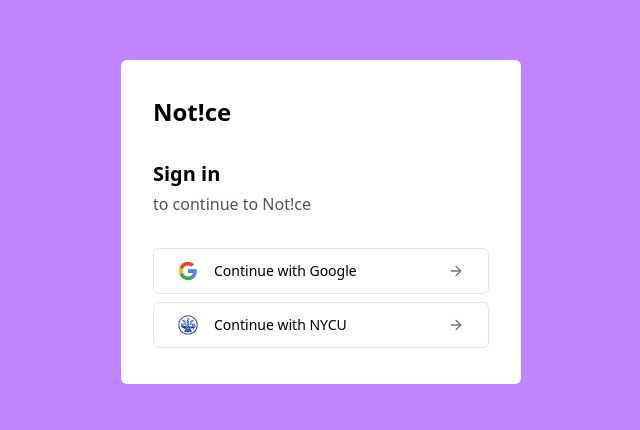
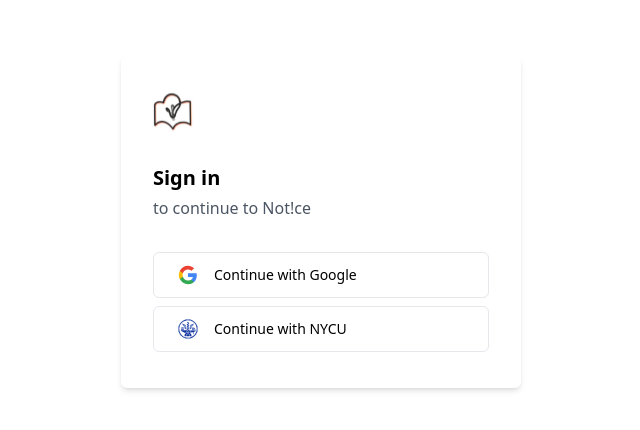
Before and after one commit to notice-project/notice, a SvelteKit app: page /sign-in in a window 1280 px wide. Shown: the part 178-608 px from the top of the page, without its empty margins (319-959 px from the left). Built offline with nearby package versions, Linux system fonts and the light colour scheme; no server answers.

Commit message:
💄 update sign-in page ui (add bg img and logo)

```diff
--- a/src/routes/sign-in/+page.svelte
+++ b/src/routes/sign-in/+page.svelte
@@ -1,15 +1,32 @@
 <script lang="ts">
   import GoogleLogo from "$lib/icons/google.svelte";
+  import NoticeLogo from "$lib/icons/notice.svelte";
   import NYCULogo from "$lib/icons/nycu.svelte";
   import { ArrowRight } from "lucide-svelte";
 </script>
 
-<main class="flex h-full w-full items-center justify-center bg-purple-400">
+<main class="relative flex h-full w-full items-center justify-center">
+  <div class="absolute inset-0 -z-10 h-full w-full">
+    <enhanced:img
+      src="$lib/images/sign-in/background.svg"
+      alt="Background"
+      class="absolute inset-0 h-full w-full object-cover"
+    />
+  </div>
   <form
     method="post"
-    class="flex w-[400px] flex-col gap-8 rounded-md bg-white px-8 py-9"
+    class="flex w-[400px] flex-col gap-8 rounded-md bg-white px-8 py-9 shadow-md"
   >
-    <h1 class="text-2xl font-bold">Not!ce</h1>
+    <div class="flex items-center gap-2">
+      <NoticeLogo height={40} width={40} />
+
+      <enhanced:img
+        src="$lib/images/sign-in/heading.svg"
+        alt="Heading"
+        class="h-8"
+        draggable="false"
+      />
+    </div>
     <div>
       <h2 class="mb-1 text-xl font-bold">Sign in</h2>
       <p class="text-gray-600">to continue to Not!ce</p>
@@ -25,7 +42,7 @@
           </div>
           <spna class="w-full text-sm font-normal">Continue with Google</spna>
           <ArrowRight
-            class="h-4 w-4 flex-shrink-0 text-gray-500 transition group-hover:translate-x-2"
+            class="h-4 w-4 flex-shrink-0 text-gray-500 opacity-0 transition group-hover:translate-x-2 group-hover:opacity-100"
           />
         </button>
       </div>
@@ -40,7 +57,7 @@
             </div>
             <spna class="w-full text-sm font-normal">Continue with NYCU</spna>
             <ArrowRight
-              class="h-4 w-4 flex-shrink-0 text-gray-500 transition group-hover:translate-x-2"
+              class="h-4 w-4 flex-shrink-0 text-gray-500 opacity-0 transition group-hover:translate-x-2 group-hover:opacity-100"
             />
           </button>
         </div>
```
